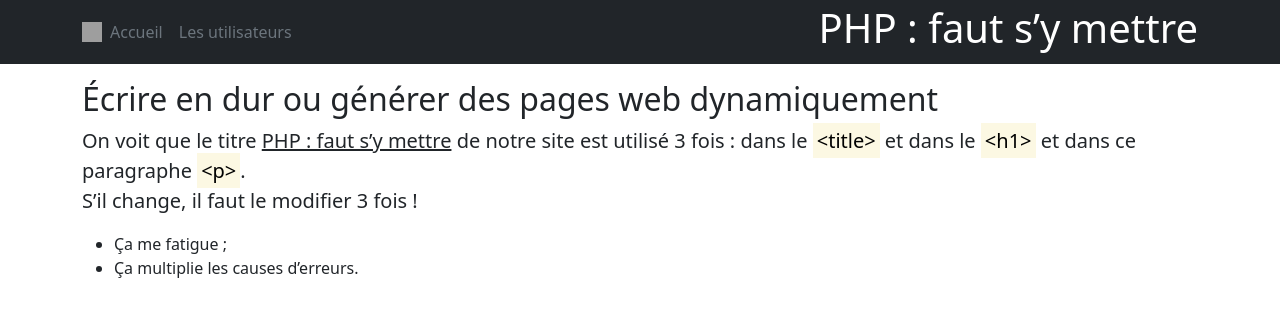
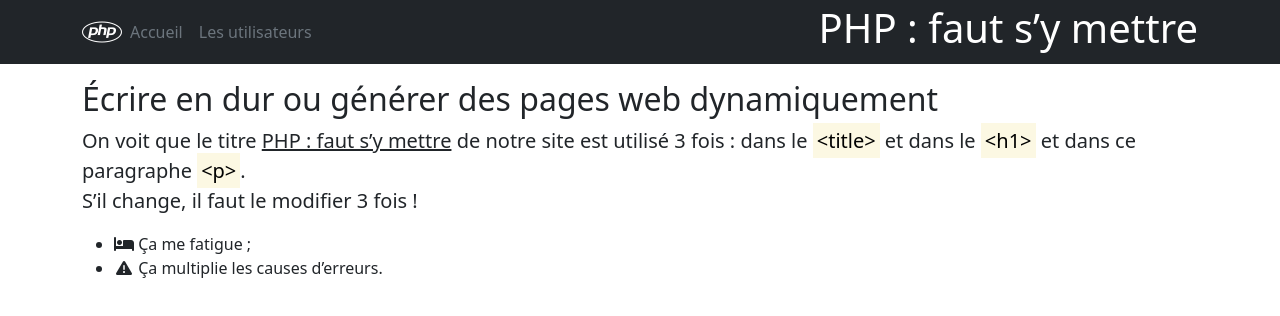
Before and after one commit to HenriT4t/ocphp, a plain HTML site: page index.html in a window 1280 px wide. Drawn offline with nearby package versions, Linux system fonts and the light colour scheme; grey boxes are pictures that could not be loaded.

Commit message:
Ajout de pictogrammes

```diff
--- a/index.html
+++ b/index.html
@@ -8,6 +8,7 @@
   <meta name="viewport" content="width=device-width, initial-scale=1" />
   <link href="https://cdn.jsdelivr.net/npm/bootstrap@5.0.1/dist/css/bootstrap.min.css" rel="stylesheet"
     integrity="sha384-+0n0xVW2eSR5OomGNYDnhzAbDsOXxcvSN1TPprVMTNDbiYZCxYbOOl7+AMvyTG2x" crossorigin="anonymous" />
+  <link rel="stylesheet" href="https://cdn.jsdelivr.net/npm/bootstrap-icons@1.7.2/font/bootstrap-icons.css">
 </head>
 
 <body>
@@ -15,7 +16,7 @@
     <div class="container">
       <div class="d-flex flex-wrap align-items-center justify-content-center justify-content-lg-start">
         <a href="./" class="d-flex align-items-center mb-2 mb-lg-0 text-white text-decoration-none">
-          <img src="https://oclock.io/images/common/logo-short-cream.svg" height="20" width="20" alt="" />
+          <i class="fab fa-php fa-2x"></i>
         </a>
 
         <ul class="nav col-12 col-lg-auto me-lg-auto mb-2 justify-content-center mb-md-0">
@@ -42,12 +43,13 @@
           fois&nbsp;!
         </p>
         <ul>
-          <li>Ça me fatigue&nbsp;;</li>
-          <li>Ça multiplie les causes d’erreurs.</li>
+          <li><i class="fas fa-bed fa-fw"></i> Ça me fatigue&nbsp;;</li>
+          <li><i class="fas fa-exclamation-triangle fa-fw"></i> Ça multiplie les causes d’erreurs.</li>
         </ul>
       </div>
     </div>
   </main>
+  <script src="https://kit.fontawesome.com/7aca28e04d.js" crossorigin="anonymous"></script>
 </body>
 
 </html>
```
Also changed, not shown: user-details-0.html (+4 -2 lines), user-details-1.html (+3 -1 lines), user-details-2.html (+3 -1 lines), user-details-3.html (+3 -1 lines), user-details-4.html (+3 -1 lines), user-modify.html (+3 -1 lines), user.html (+3 -1 lines).
